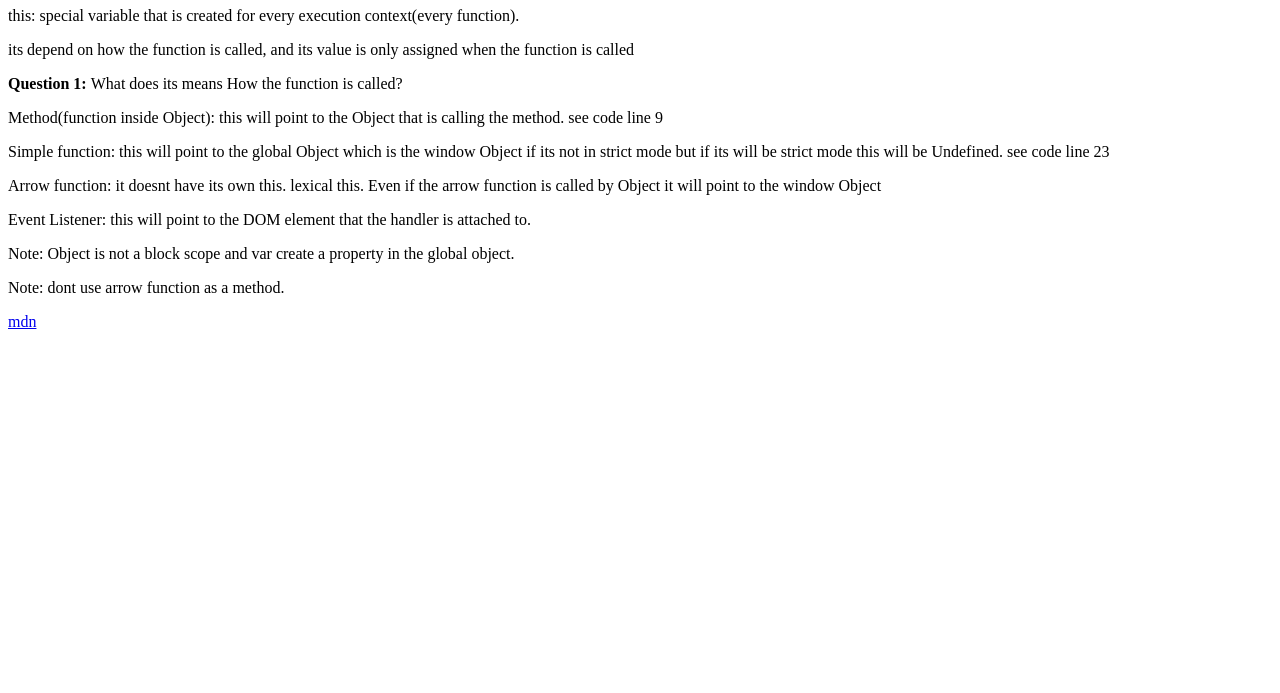
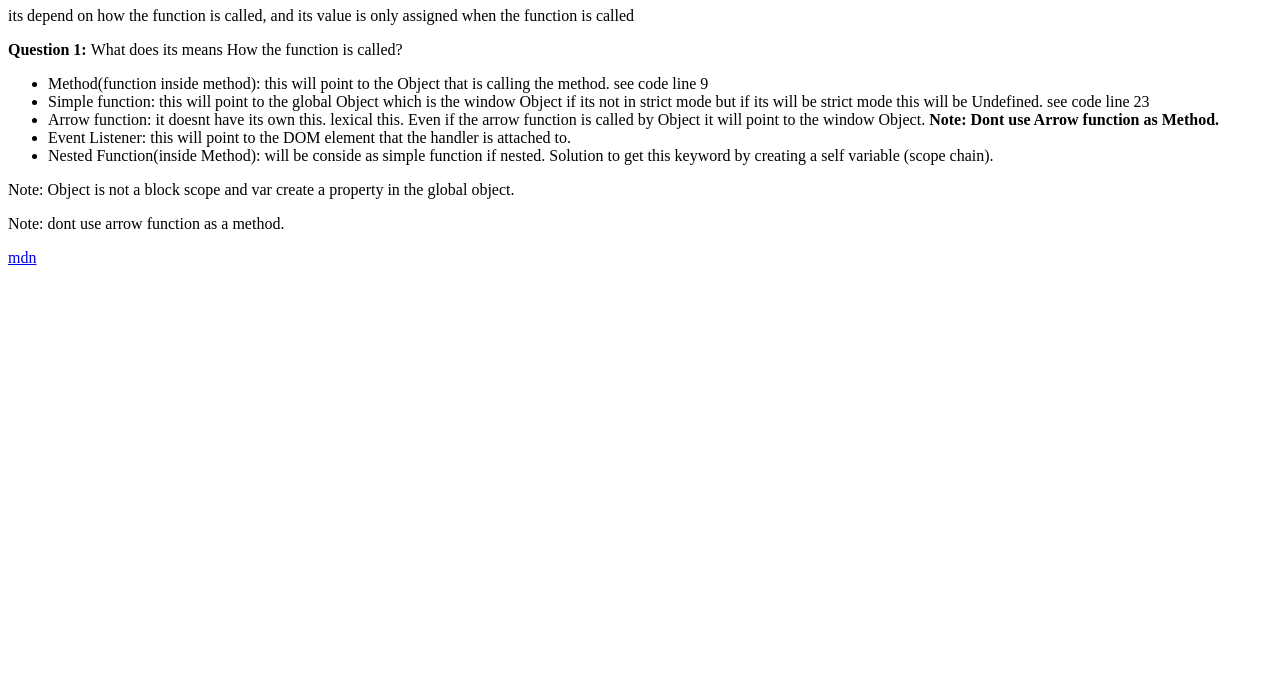
Before and after one commit to Stephenice/JavaScript_Snippets, a plain HTML site: page 1. this/index.html in a window 1280 px wide. Shown: the part 107-800 px from the top of the page. Drawn offline with Linux system fonts and the light colour scheme.

Commit message:
this update

```diff
--- a/1. this/index.html
+++ b/1. this/index.html
@@ -10,7 +10,6 @@
   </head>
   <body>
     <main>
-      <p class="test">f</p>
       <h1>Topic: this</h1>
       <p>
         this: special variable that is created for every execution context(every
@@ -24,27 +23,34 @@
         <strong>Question 1: </strong> What does its means How the function is
         called?
       </p>
-      <p>
-        Method(function inside Object): this will point to the Object that is
+      <ul>
+        <li>
+          Method(function inside method): this will point to the Object that is
           calling the method. see code line 9
-      </p>
+        </li>
 
-      <p>
+        <li>
           Simple function: this will point to the global Object which is the
           window Object if its not in strict mode but if its will be strict mode
           this will be Undefined. see code line 23
-      </p>
+        </li>
 
-      <p>
+        <li>
           Arrow function: it doesnt have its own this. lexical this. Even if the
-        arrow function is called by Object it will point to the window Object
-      </p>
+          arrow function is called by Object it will point to the window Object.
+          <strong>Note: Dont use Arrow function as Method.</strong>
+        </li>
 
-      <p>
+        <li>
           Event Listener: this will point to the DOM element that the handler is
           attached to.
-      </p>
-
+        </li>
+        <li>
+          Nested Function(inside Method): will be conside as simple function if
+          nested. Solution to get this keyword by creating a self variable
+          (scope chain).
+        </li>
+      </ul>
       <p>
         Note: Object is not a block scope and var create a property in the
         global object.
--- a/1. this/script.js
+++ b/1. this/script.js
@@ -6,14 +6,21 @@ this.a = 37;
 console.log(this.b); // 37
 console.log(this);
 
-/******* Method(function inside Object) *****/
+/******* Method(function inside method) *****/
 const person = {
   first_name: "Jame",
   last_name: "William",
+  age: 20,
 
   full_name: function () {
-    console.log(this);
     console.log(this.first_name + " " + this.last_name);
+
+    /******* Nested Function(inside Method)*****/
+    const self = this;
+    const adult = function () {
+      console.log(self.age >= 18 && self.age >= 21);
+    };
+    adult();
   },
 };
 
```
Lines whose indentation alone changed are shown as unchanged.
